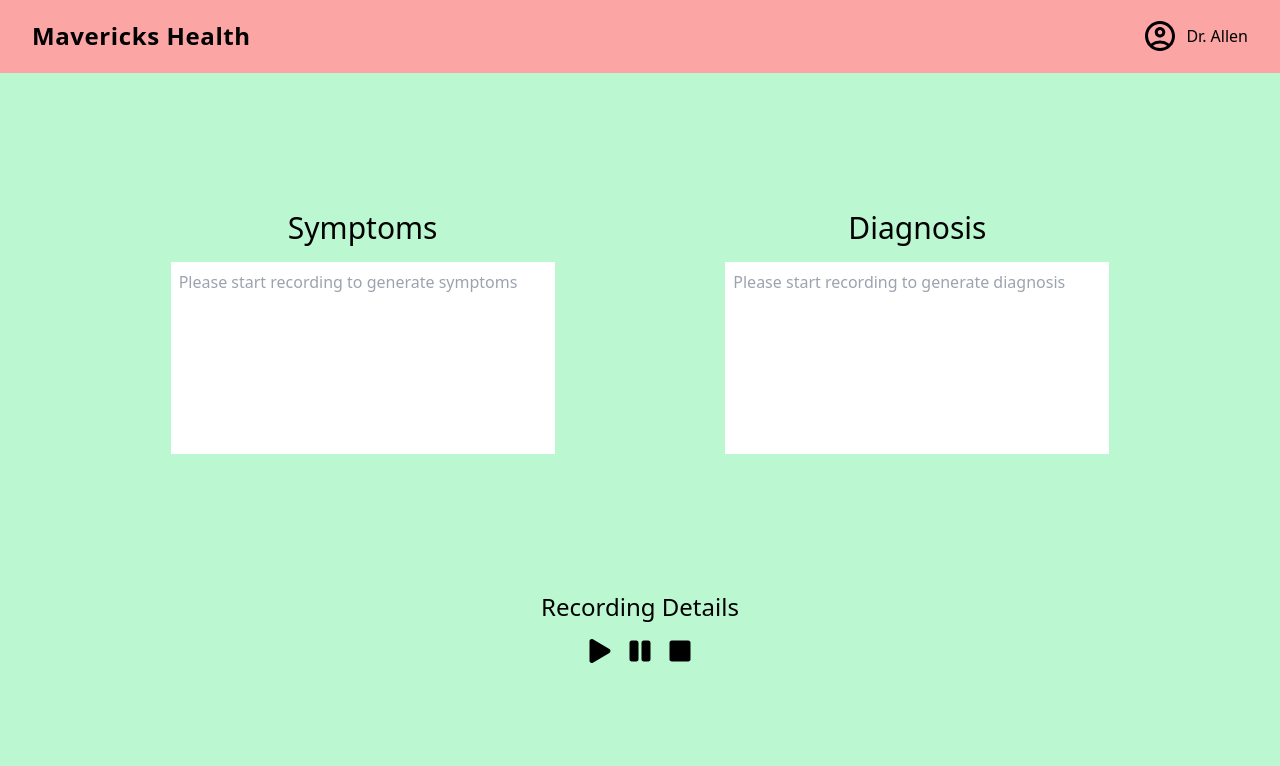
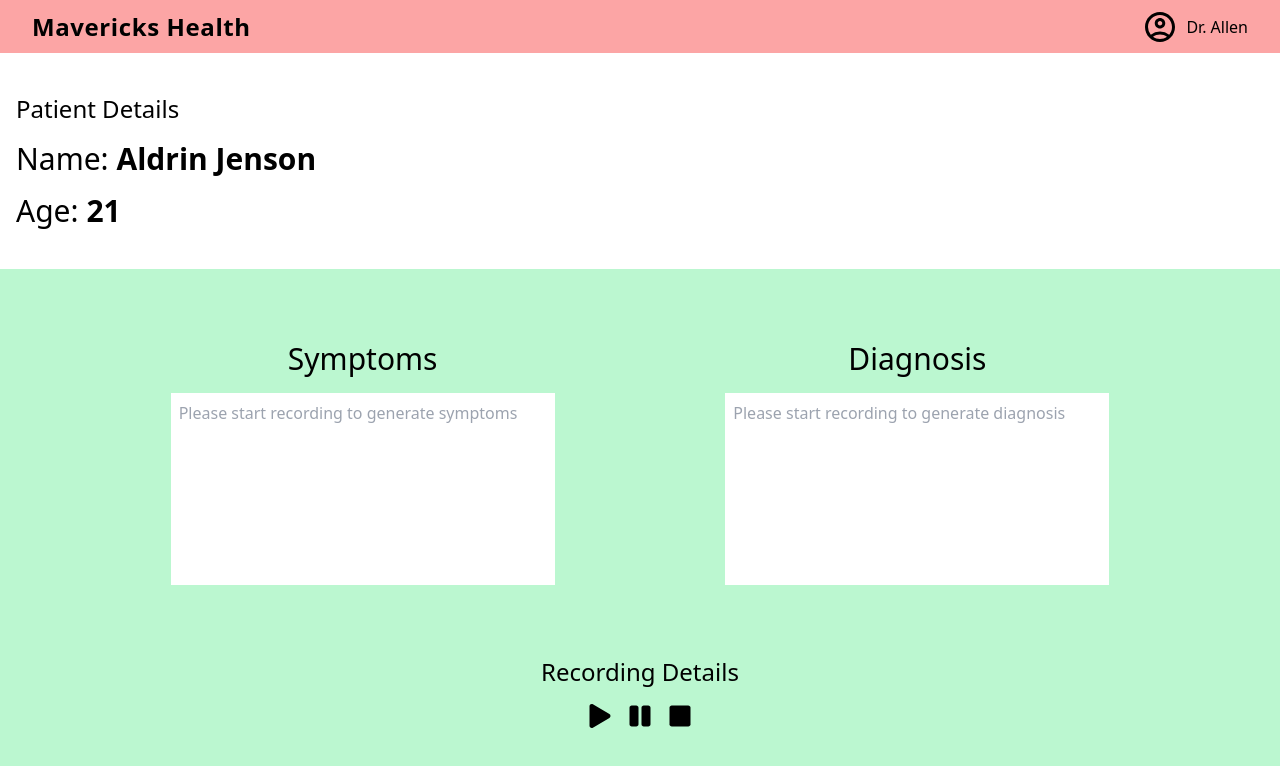
Before and after one commit to aldrinjenson/ezy-care, a Next.js app: page /dashboard in a window 1280 px wide. Shown: the top 766 px of the page. Built offline with nearby package versions, Linux system fonts and the light colour scheme.

Commit message:
Add patient details

```diff
--- a/src/pages/dashboard.js
+++ b/src/pages/dashboard.js
@@ -11,6 +11,17 @@ export default function Dashboard() {
   return (
     <div className="h-screen flex flex-col">
       <Navbar />
+      <div className="py-10 px-4 flex flex-col gap-4">
+        <p className="text-2xl">Patient Details</p>
+        <div className="flex flex-col justify-center items-start gap-4 text-3xl">
+          <p>
+            Name: <span className="font-bold">Aldrin Jenson</span>
+          </p>
+          <p>
+            Age: <span className="font-bold">21</span>
+          </p>
+        </div>
+      </div>
       <div className="h-full bg-green-200 flex flex-col justify-evenly items-center">
         <div className="w-full flex flex-row justify-evenly items-center">
           <div className="flex flex-col justify-center items-center gap-4">
```
